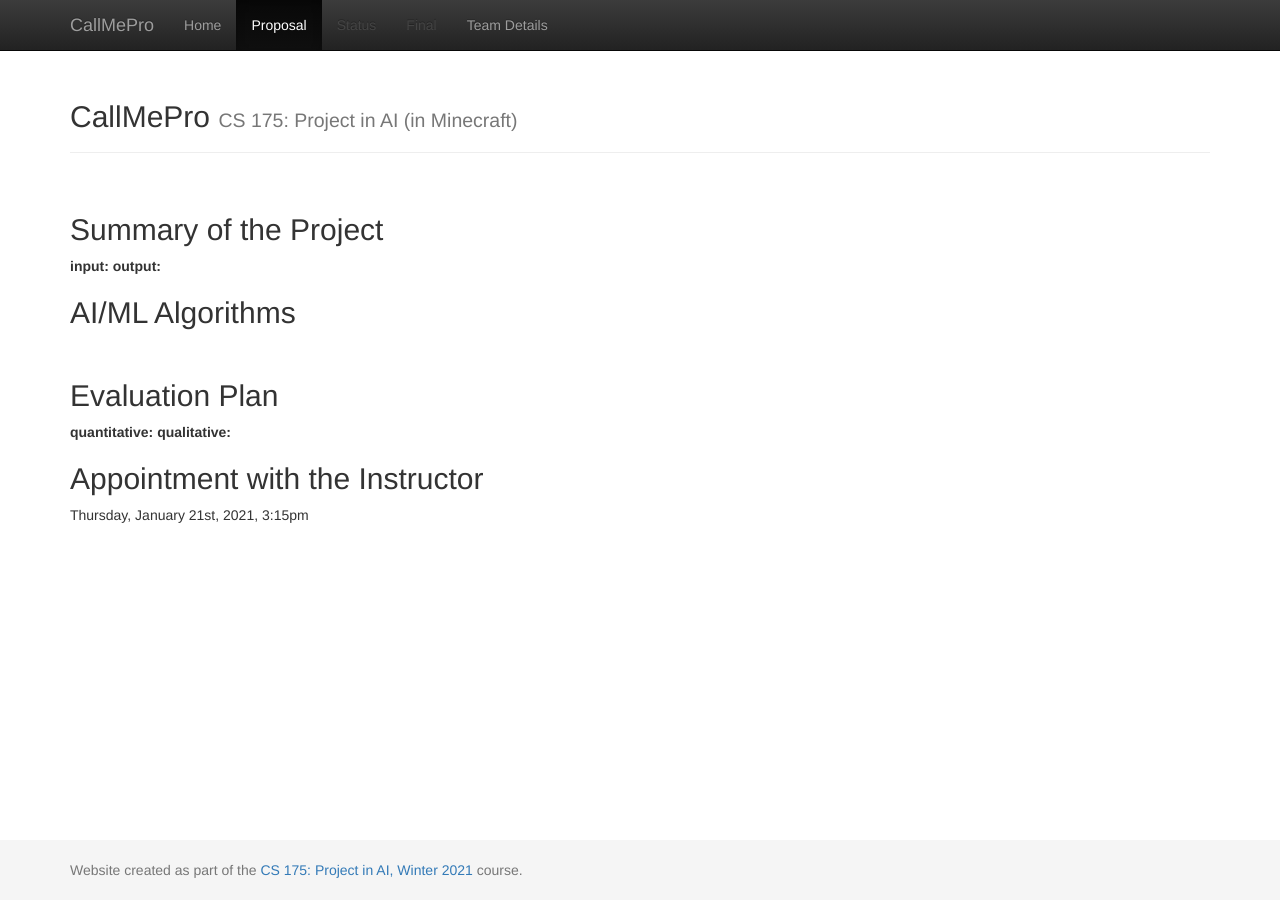
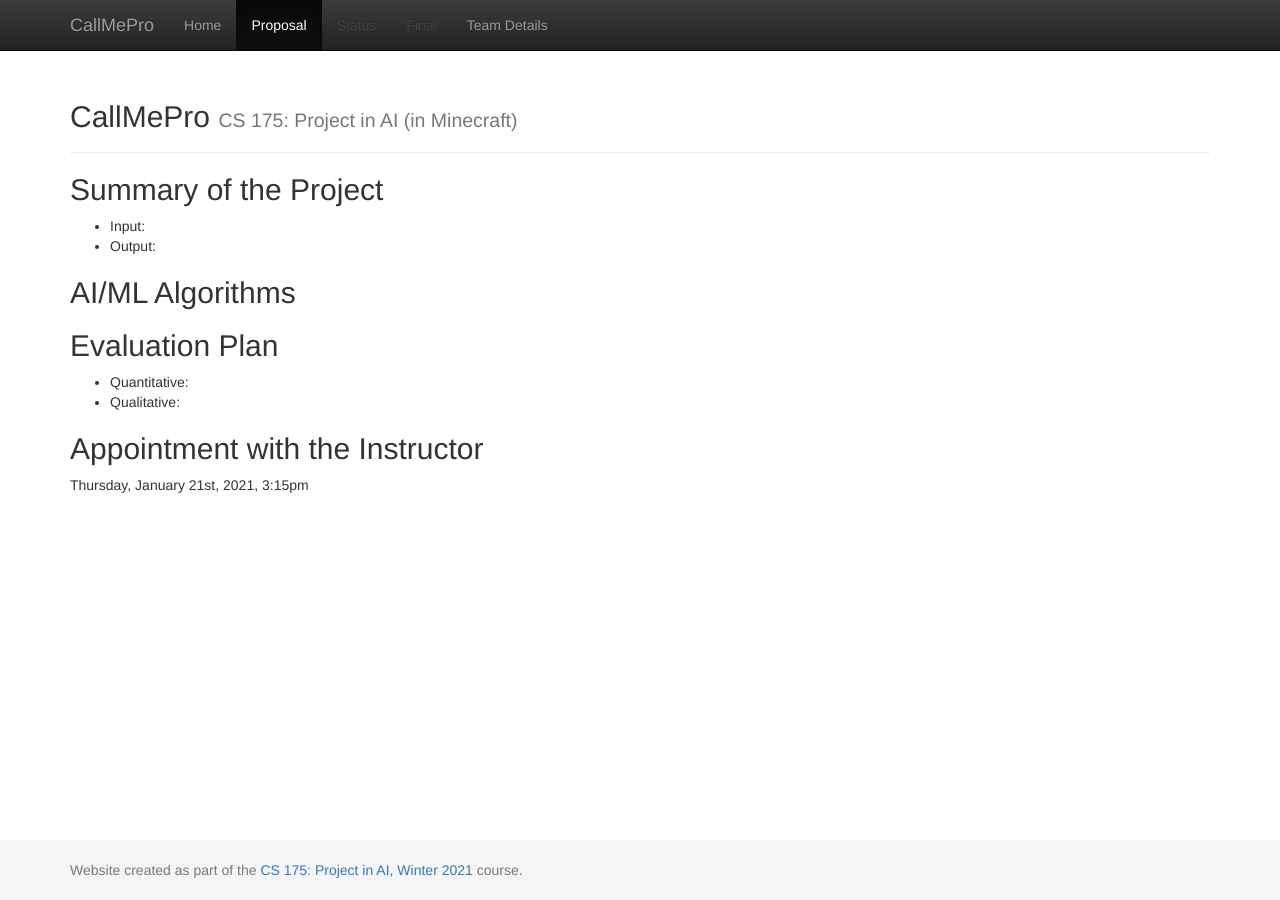
Before and after one commit to Markmzy/CallMePro, a Jekyll site: the page built from docs/proposal.md, in a window 1280 px wide. Built offline with Jekyll 4.4.1, drawn with Linux system fonts in a browser that asks for light colours.

Commit message:
Update proposal.md
framework

```diff
--- a/docs/proposal.md
+++ b/docs/proposal.md
@@ -2,16 +2,16 @@
 layout: default
 title: Proposal
 ---
-<br>
-## Summary of the Project
-**input:**
-**output:**
-<br>
+
+## Summary of the Project<br>
+* Input:<br>
+* Output:
+
 ## AI/ML Algorithms
-<br>
+
 ## Evaluation Plan
-**quantitative:**
-**qualitative:**
-<br>
+* Quantitative:<br>
+* Qualitative:
+
 ## Appointment with the Instructor
 Thursday, January 21st, 2021, 3:15pm
```
